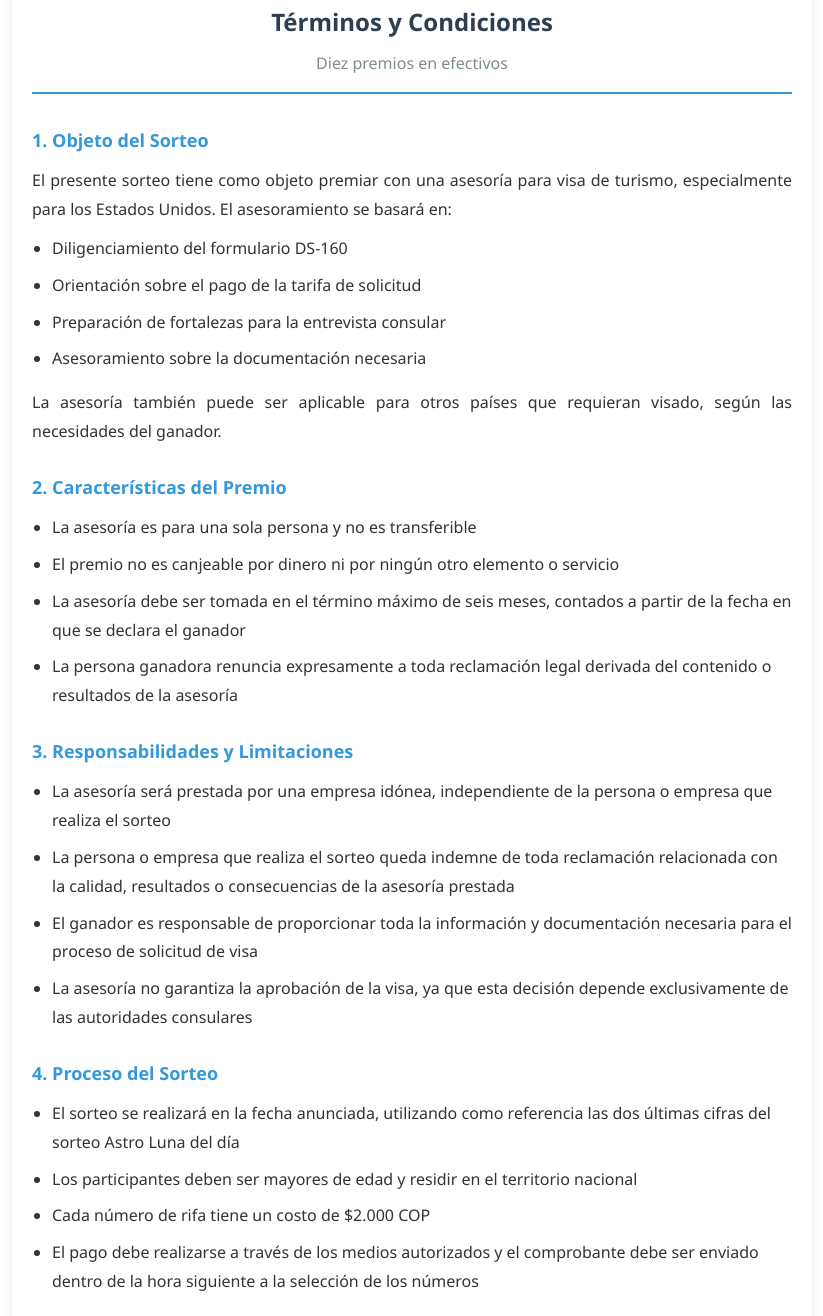
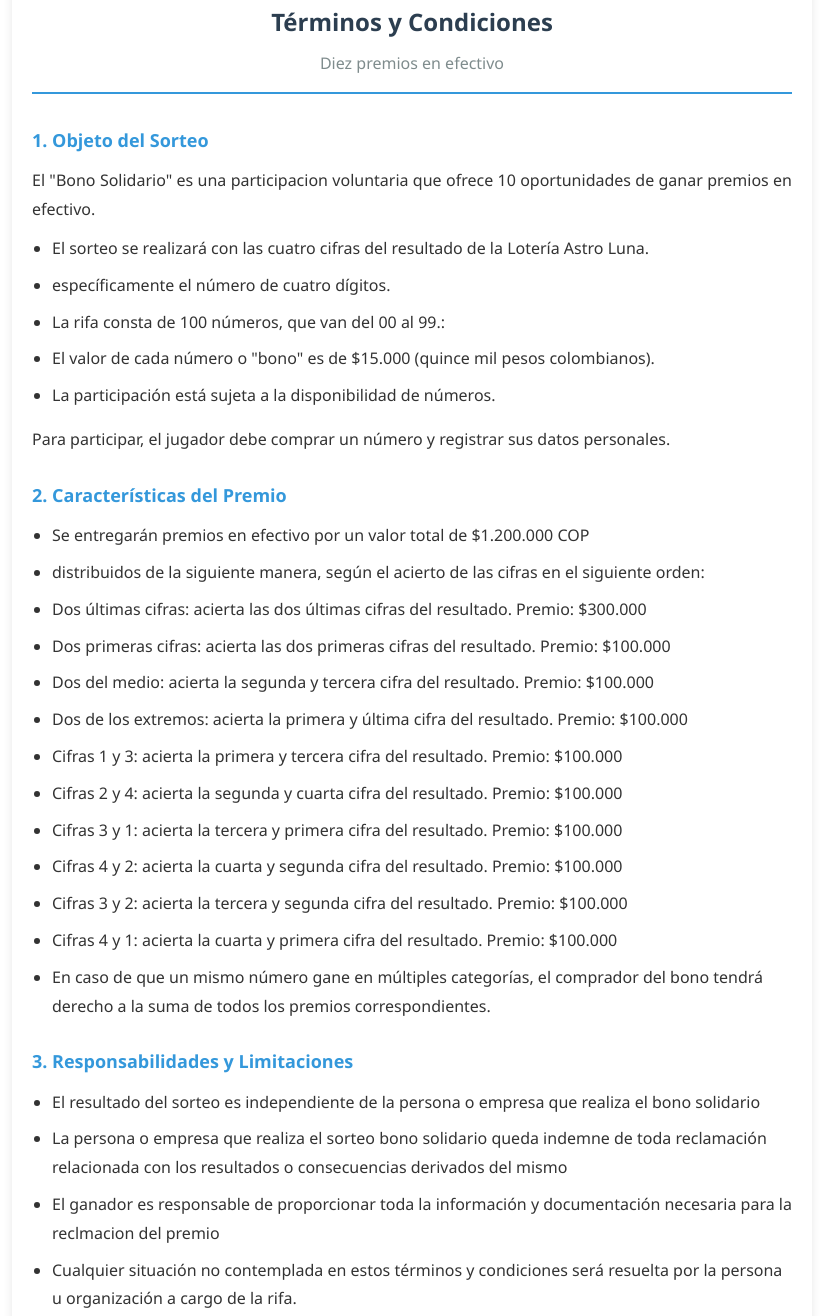
Before and after one commit to hedc64/bono-app, a website: page public/terminos.html in a window 1280 px wide. Shown: the part 57-1373 px from the top of the page, without its empty margins (228-1051 px from the left). Drawn offline with Linux system fonts and the light colour scheme.

Commit message:
actualiza index terminos

```diff
--- a/public/css/style.css
+++ b/public/css/style.css
@@ -54,7 +54,7 @@ h1 {
 }
 
 .valor-box {
-  background-color: var(--color-green);
+  background-color: var(--color-blue);
   color: white;
 }
 
--- a/public/terminos.html
+++ b/public/terminos.html
@@ -6,10 +6,10 @@
   <title>Términos y Condiciones - Bono Solidario</title>
 
   <!-- Meta etiquetas para compartir -->
-  <meta property="og:title" content="Términos y Condiciones - Rifa Visa">
-  <meta property="og:description" content="Consulta las condiciones legales de participación en la rifa de asesoría de visa.">
+  <meta property="og:title" content="Términos y Condiciones - Bono Solidario">
+  <meta property="og:description" content="Consulta las condiciones legales de participación en el bono solidario.">
   <meta property="og:image" content="https://tusitio.com/terminos-preview.jpg">
-  <meta property="og:url" content="https://rifa-app-t8qo.onrender.com/terminos.html">
+  <meta property="og:url" content="https://bono-app.onrender.com//terminos.html">
   <meta property="og:type" content="article">
 
   <link rel="stylesheet" href="css/style.css">
@@ -93,49 +93,60 @@
     <section class="terminos-container" aria-label="Términos legales">
       <header class="terminos-header">
         <h1 class="terminos-title">Términos y Condiciones</h1>
-        <p class="terminos-subtitle">Diez premios en efectivos</p>
+        <p class="terminos-subtitle">Diez premios en efectivo</p>
       </header>
 
       <div class="terminos-content">
         <section class="terminos-section">
           <h3>1. Objeto del Sorteo</h3>
-          <p>El presente sorteo tiene como objeto premiar con una asesoría para visa de turismo, especialmente para los Estados Unidos. El asesoramiento se basará en:</p>
+          <p>El "Bono Solidario" es una participacion voluntaria que ofrece 10 oportunidades de ganar premios en efectivo.</p>
           <ul>
-            <li>Diligenciamiento del formulario DS-160</li>
-            <li>Orientación sobre el pago de la tarifa de solicitud</li>
-            <li>Preparación de fortalezas para la entrevista consular</li>
-            <li>Asesoramiento sobre la documentación necesaria</li>
+            <li>El sorteo se realizará con las cuatro cifras del resultado de la Lotería Astro Luna.</li>
+            <li>específicamente el número de cuatro dígitos.</li>
+            <li>La rifa consta de 100 números, que van del 00 al 99.:</li>
+            <li>El valor de cada número o "bono" es de $15.000 (quince mil pesos colombianos).</li>
+            <li>La participación está sujeta a la disponibilidad de números.</li>
           </ul>
-          <p>La asesoría también puede ser aplicable para otros países que requieran visado, según las necesidades del ganador.</p>
+          <p>Para participar, el jugador debe comprar un número y registrar sus datos personales.</p>
         </section>
 
         <section class="terminos-section">
           <h3>2. Características del Premio</h3>
           <ul>
-            <li>La asesoría es para una sola persona y no es transferible</li>
-            <li>El premio no es canjeable por dinero ni por ningún otro elemento o servicio</li>
-            <li>La asesoría debe ser tomada en el término máximo de seis meses, contados a partir de la fecha en que se declara el ganador</li>
-            <li>La persona ganadora renuncia expresamente a toda reclamación legal derivada del contenido o resultados de la asesoría</li>
+            <li>Se entregarán premios en efectivo por un valor total de $1.200.000 COP</li>
+            <li>distribuidos de la siguiente manera, según el acierto de las cifras en el siguiente orden:</li>
+            <li>Dos últimas cifras: acierta las dos últimas cifras del resultado. Premio: $300.000</li>
+            <li>Dos primeras cifras: acierta las dos primeras cifras del resultado. Premio: $100.000</li>
+            <li>Dos del medio: acierta la segunda y tercera cifra del resultado. Premio: $100.000</li>
+            <li>Dos de los extremos: acierta la primera y última cifra del resultado. Premio: $100.000</li>
+            <li>Cifras 1 y 3: acierta la primera y tercera cifra del resultado. Premio: $100.000</li>
+            <li>Cifras 2 y 4: acierta la segunda y cuarta cifra del resultado. Premio: $100.000</li>
+            <li>Cifras 3 y 1: acierta la tercera y primera cifra del resultado. Premio: $100.000</li>
+            <li>Cifras 4 y 2: acierta la cuarta y segunda cifra del resultado. Premio: $100.000</li>
+            <li>Cifras 3 y 2: acierta la tercera y segunda cifra del resultado. Premio: $100.000</li>
+            <li>Cifras 4 y 1: acierta la cuarta y primera cifra del resultado. Premio: $100.000</li>
+            <li>En caso de que un mismo número gane en múltiples categorías, el comprador del bono tendrá derecho a la suma de todos los premios correspondientes.</li>
           </ul>
         </section>
 
         <section class="terminos-section">
           <h3>3. Responsabilidades y Limitaciones</h3>
           <ul>
-            <li>La asesoría será prestada por una empresa idónea, independiente de la persona o empresa que realiza el sorteo</li>
-            <li>La persona o empresa que realiza el sorteo queda indemne de toda reclamación relacionada con la calidad, resultados o consecuencias de la asesoría prestada</li>
-            <li>El ganador es responsable de proporcionar toda la información y documentación necesaria para el proceso de solicitud de visa</li>
-            <li>La asesoría no garantiza la aprobación de la visa, ya que esta decisión depende exclusivamente de las autoridades consulares</li>
+            <li>El resultado del sorteo es independiente de la persona o empresa que realiza el bono solidario</li>
+            <li>La persona o empresa que realiza el sorteo bono solidario queda indemne de toda reclamación relacionada con los resultados o consecuencias derivados del mismo</li>
+            <li>El ganador es responsable de proporcionar toda la información y documentación necesaria para la reclmacion del premio</li>
+            <li>Cualquier situación no contemplada en estos términos y condiciones será resuelta por la persona u organización a cargo de la rifa.</li>
           </ul>
         </section>
 
         <section class="terminos-section">
           <h3>4. Proceso del Sorteo</h3>
           <ul>
-            <li>El sorteo se realizará en la fecha anunciada, utilizando como referencia las dos últimas cifras del sorteo Astro Luna del día</li>
+            <li>El sorteo se realizará en la fecha anunciada, utilizando como referencia las cuatro cifras del sorteo Astro Luna del día</li>
             <li>Los participantes deben ser mayores de edad y residir en el territorio nacional</li>
-            <li>Cada número de rifa tiene un costo de $2.000 COP</li>
+            <li>Cada número de rifa tiene un costo de $15.000 COP</li>
             <li>El pago debe realizarse a través de los medios autorizados y el comprobante debe ser enviado dentro de la hora siguiente a la selección de los números</li>
+            <li>El ganador será contactado a través del número de teléfono proporcionado al momento de la compra.</li>
           </ul>
         </section>
 
@@ -155,12 +166,12 @@
         </section>
 
         <div class="highlight">
-          <p><strong>Importante:</strong> El premio consiste únicamente en la asesoría para la solicitud de visa. No incluye tasas consulares, costos de trámites, ni ningún otro gasto asociado al proceso de solicitud de visa. El ganador será responsable de todos los costos relacionados con el proceso de solicitud de visa.</p>
+          <p><strong>Importante:</strong> El premio consiste únicamente en lo establecido en la seccion 2. "caracteristicas del premio". El ganador sera responsable de todos los impuestos, tasas o gravamenes relacionados con el premio.</p>
         </div>
       </div>
 
       <footer class="terminos-footer" role="contentinfo">
-        <p>© 2023 Rifa VisaRealYa. Todos los derechos reservados.</p>
+        <p>© 2023 Bono Solidario. Todos los derechos reservados.</p>
         <p>Última actualización: Agosto 2025</p>
         <a href="index.html" class="back-button">Volver a la página principal</a>
       </footer>
```
Also changed, not shown: public/index.html (+10 -9 lines).
